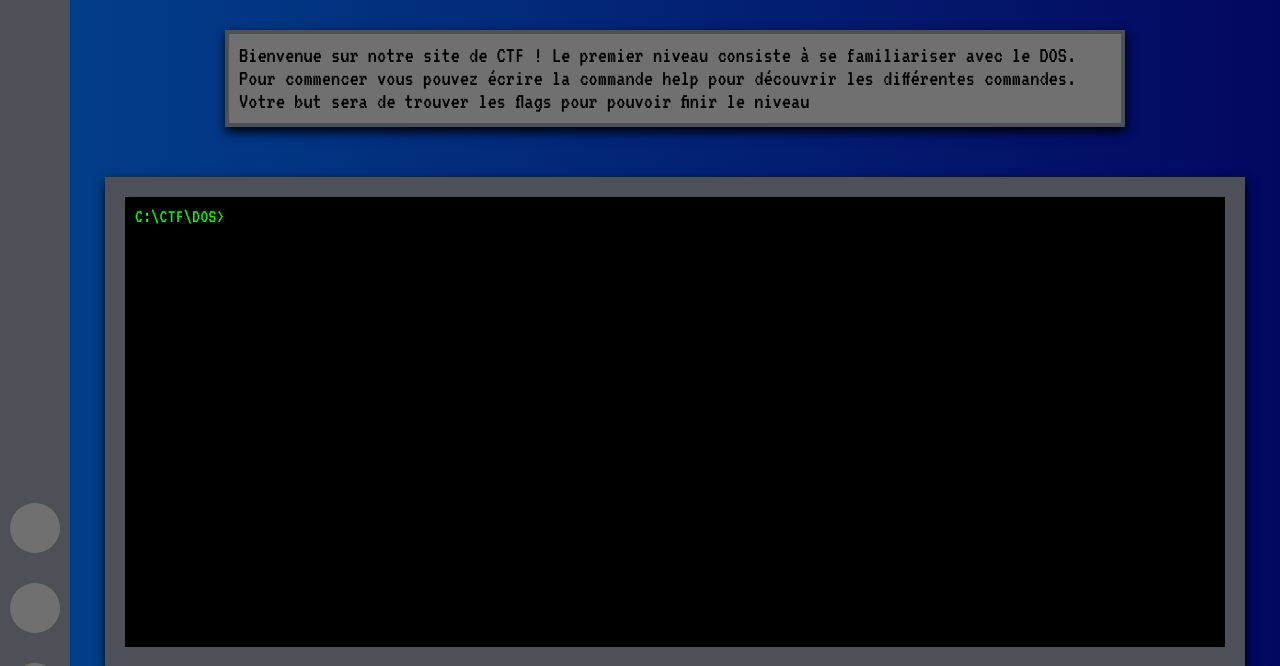
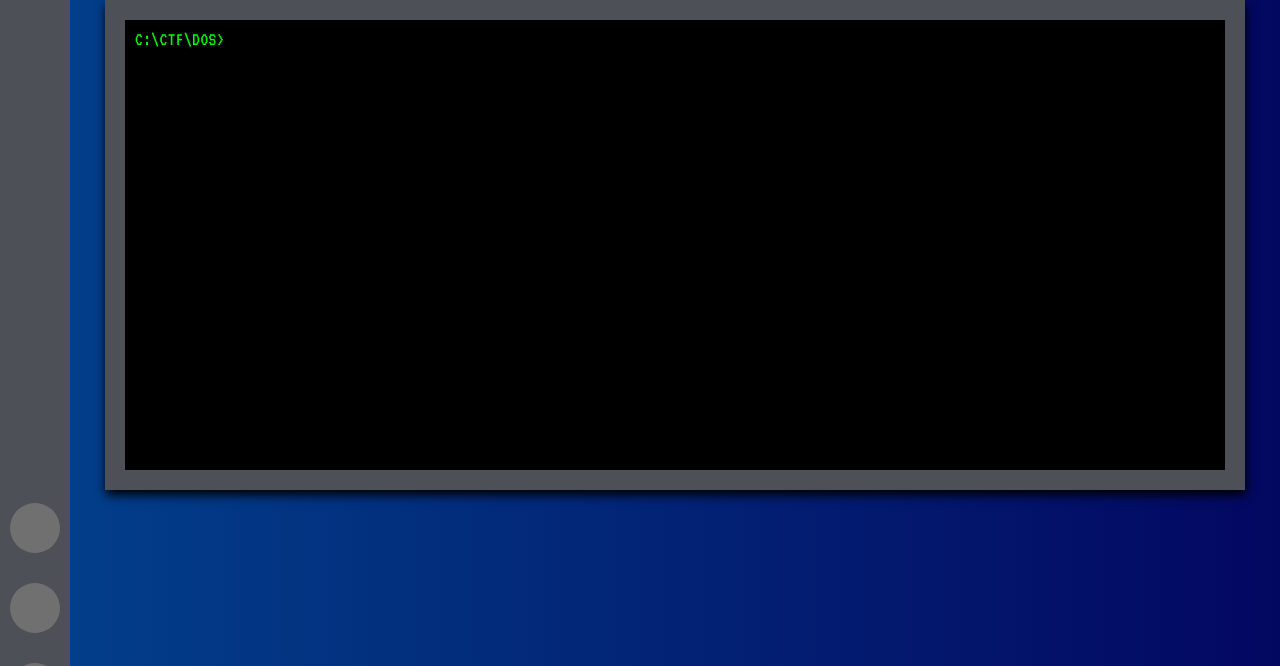
Before and after one commit to timoogo/CTF, a PHP site: page /levels/level_tuto.php in a window 1280 px wide. Shown: the part 64-730 px from the top of the page. Run offline with PHP 8.4, Linux system fonts and the light colour scheme.

Commit message:
adding first step in lower tdl

```diff
--- a/levels/level_tuto.php
+++ b/levels/level_tuto.php
@@ -83,11 +83,7 @@
         </div>
 
         <div id="main-container">
-            <div class="levelDescription">
-                <p>Bienvenue sur notre site de CTF ! Le premier niveau consiste à se familiariser avec le DOS.</p>
-                <p>Pour commencer vous pouvez écrire la commande help pour découvrir les différentes commandes. Votre but sera de trouver les flags pour pouvoir finir le niveau</p>
 
-            </div>
             <div id="term-container">
                 <div class="line answers" id="currentLine">
                     <p class="term_text answers">C:\CTF\DOS></p>
@@ -105,9 +101,9 @@
                 <ol>
                     <li>
                         <hr>
-                        <h4>Faire ceci :</h4>
+                        <h4>Premier pas...</h4>
                         <pre>
-                            <code>Lorem ipsum dolor sit amet consectetur adipisicing elit. Explicabo, culpa at fuga sunt dolorem odit deserunt illum obcaecati voluptatibus laborum, vel quis quos est, repellat amet facere numquam illo iure?</code>
+                            <code>Bienvenue sur notre site de CTF ! Le premier niveau consiste à se familiariser avec le DOS.Pour commencer vous pouvez écrire la commande help pour découvrir les différentes commandes. Votre but sera de trouver les flags pour pouvoir finir le niveau</code>
                         </pre>
                     </li>
                     <li>
```
